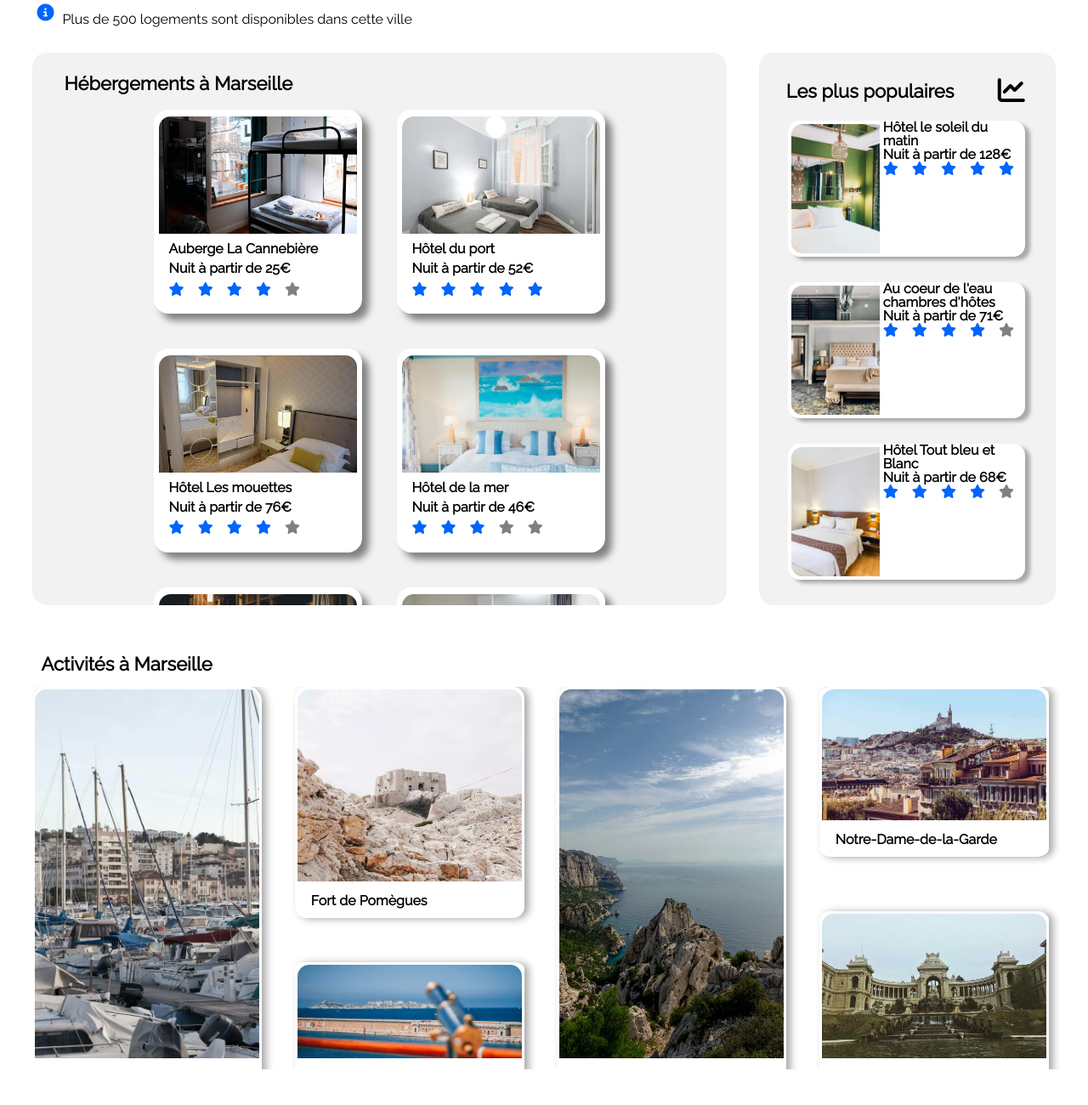
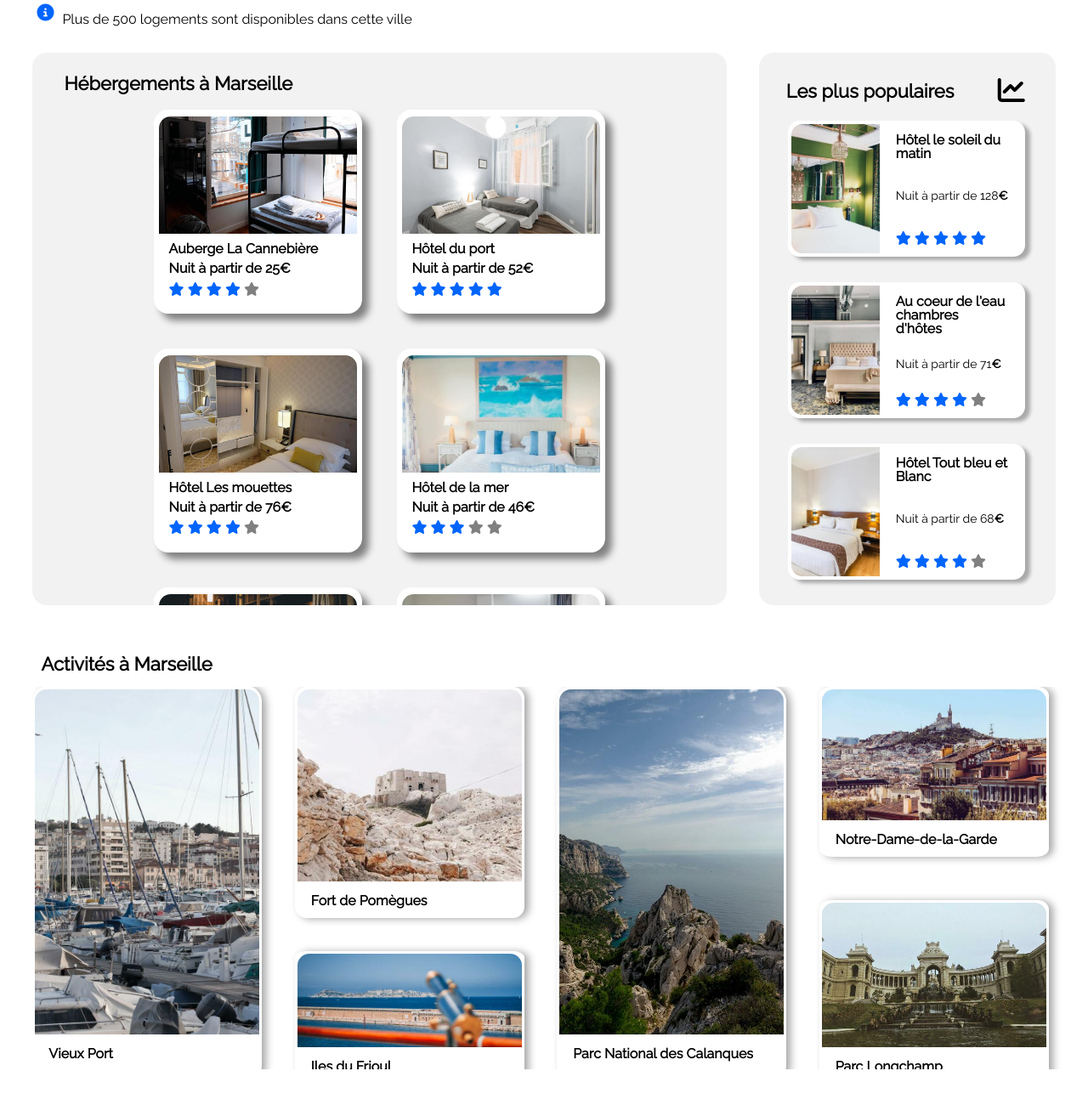
Before and after one commit to logaritme/Booki, a plain HTML site: page index.html in a window 1280 px wide. Shown: the part 360-1660 px from the top of the page at 85% size. Drawn offline with Linux system fonts and the light colour scheme.

Commit message:
Aside totalement terminé

```diff
--- a/index.html
+++ b/index.html
@@ -105,10 +105,10 @@
                                     </div>
                                     <figcaption class=fig-cap-bottom>
                                         <div class="left-border-radius">
-                                            <h3 class="text-black-color"><b>Auberge La Cannebière</b></h3>
+                                            <h3 class="black-color bold flex-start"><b>Auberge La Cannebière</b></h3>
                                         </div>
                                         <div class="left-border-radius">
-                                            <h3 class="text-black-color">Nuit à partir de 25€</h3>
+                                            <h3 class="black-color bold flex-start">Nuit à partir de 25€</h3>
                                         </div>
                                         <div class="left-border-radius">
                                             <span class="fas fa-star blue-star"></span>
@@ -132,10 +132,10 @@
                                     </div>
                                     <figcaption class=fig-cap-bottom>
                                         <div class="left-border-radius">
-                                            <h3 class="text-black-color"><b>Hôtel du port</b></h3>
+                                            <h3 class="black-color bold flex-start"><b>Hôtel du port</b></h3>
                                         </div>
                                         <div class="left-border-radius">
-                                            <h3 class="text-black-color">Nuit à partir de 52€</h3>
+                                            <h3 class="black-color bold flex-start">Nuit à partir de 52€</h3>
                                         </div>
                                         <div class="left-border-radius">
                                             <span class="fas fa-star blue-star"></span>
@@ -160,10 +160,10 @@
                                     </div>
                                     <figcaption class=fig-cap-bottom>
                                         <div class="left-border-radius">
-                                            <h3 class="text-black-color"><b>Hôtel Les mouettes</b></h3>
+                                            <h3 class="black-color bold flex-start"><b>Hôtel Les mouettes</b></h3>
                                         </div>
                                         <div class="left-border-radius">
-                                            <h3 class="text-black-color">Nuit à partir de 76€</h3>
+                                            <h3 class="black-color bold flex-start">Nuit à partir de 76€</h3>
                                         </div>
                                         <div class="left-border-radius">
                                             <span class="fas fa-star blue-star"></span>
@@ -188,10 +188,10 @@
                                     </div>
                                     <figcaption class=fig-cap-bottom>
                                         <div class="left-border-radius">
-                                            <h3 class="text-black-color"><b>Hôtel de la mer</b></h3>
+                                            <h3 class="black-color bold flex-start"><b>Hôtel de la mer</b></h3>
                                         </div>
                                         <div class="left-border-radius">
-                                            <h3 class="text-black-color">Nuit à partir de 46€</h3>
+                                            <h3 class="black-color bold flex-start">Nuit à partir de 46€</h3>
                                         </div>
                                         <div class="left-border-radius">
                                             <span class="fas fa-star blue-star"></span>
@@ -215,10 +215,10 @@
                                     </div>
                                     <figcaption class=fig-cap-bottom>
                                         <div class="left-border-radius">
-                                            <h3 class="text-black-color"><b>Auberge Le Panier</b></h3>
+                                            <h3 class="black-color bold flex-start"><b>Auberge Le Panier</b></h3>
                                         </div>
                                         <div class="left-border-radius">
-                                            <h3 class="text-black-color">Nuit à partir de 23€</h3>
+                                            <h3 class="black-color bold flex-start">Nuit à partir de 23€</h3>
                                         </div>
                                         <div class="left-border-radius">
                                             <span class="fas fa-star blue-star"></span>
@@ -243,10 +243,10 @@
                                     </div>
                                     <figcaption class=fig-cap-bottom>
                                         <div class="left-border-radius">
-                                            <h3 class="text-black-color"><b>Hôtel chez Amina</b></h3>
+                                            <h3 class="black-color bold flex-start"><b>Hôtel chez Amina</b></h3>
                                         </div>
                                         <div class="left-border-radius">
-                                            <h3 class="text-black-color">Nuit à partir de 96€</h3>
+                                            <h3 class="black-color bold flex-start">Nuit à partir de 96€</h3>
                                         </div>
                                         <div class="left-border-radius">
                                             <span class="fas fa-star blue-star"></span>
@@ -265,26 +265,24 @@
                     </div>
                 </div>
                 <aside>
-                    <div class="les-plus-pop-top">
+                    <div class="aside-top">
                         <h2 class="medium-text top-h">Les plus populaires</h2>
                         <div class="set-chart-line">
-                            <span class="fas fa-chart-line fa-2x top-span"></span>
+                            <span class="fas fa-chart-line fa-2x top-chart"></span>
                         </div>
                     </div>
                     <div class="aside-cards-column">
                         <div class="aside-card-self">
-                            <a class="cont-aside-click" href="./images/hebergements/1_xlarge/aside11.jpg">
+                            <a class="cont-aside-size" href="./images/hebergements/1_xlarge/aside11.jpg">
                                 <figure class="in-card-row">
-                                    <!-- <div class="aside-ratio-img"> -->
-                                    <!-- <div class="aside-content-one"> -->
-                                    <img class="les-plus-pop-img" src="./images/hebergements/4_small/aside1.jpg"
+                                    <img class="aside-img" src="./images/hebergements/4_small/aside1.jpg"
                                         alt="Chambre verte avec grand mirroir" title="Cliquer ici pour agrandir">
-                                    <!-- </div> -->
-                                    <!-- </div> -->
-                                    <figcaption class="aside-card-txt">
+                                         <figcaption class="aside-card-txt space padding">
                                         <div class="aside-border-radius">
-                                            <h3 class="text-black-color">Hôtel le soleil du matin</h3>
-                                            <h4 class="text-black-color">Nuit à partir de 128€</h4>
+                                            <span class="black-color bold margin-lodging">Hôtel le soleil du matin</span>
+                                        </div>
+                                        <div class="aside-border-radius">
+                                            <span class="black-color small">Nuit à partir de 128<b>€</b></span>
                                         </div>
                                         <div class="aside-border-radius">
                                             <span class="fas fa-star blue-star"></span>
@@ -299,18 +297,16 @@
                         </div>
 
                         <div class="aside-card-self">
-                            <a class="cont-aside-click" href="./images/hebergements/1_xlarge/aside22.jpg">
+                            <a class="cont-aside-size" href="./images/hebergements/1_xlarge/aside22.jpg">
                                 <figure class="in-card-row">
-                                    <!-- <div class="aside-ratio-img"> -->
-                                    <!-- <div class="aside-content-one"> -->
-                                    <img class="les-plus-pop-img" src="./images/hebergements/4_small/aside2.jpg"
+                                    <img class="aside-img" src="./images/hebergements/4_small/aside2.jpg"
                                         alt="Chambre grise avec grands rangements" title="Cliquer ici pour agrandir">
-                                    <!-- </div> -->
-                                    <!-- </div> -->
-                                    <figcaption class="aside-card-txt">
+                                     <figcaption class="aside-card-txt space padding">
                                         <div class="aside-border-radius">
-                                            <h3 class="text-black-color">Au coeur de l'eau chambres d'hôtes</h3>
-                                            <h4 class="text-black-color">Nuit à partir de 71€</h4>
+                                            <span class="black-color bold margin-lodging">Au coeur de l'eau chambres d'hôtes</span>
+                                        </div>
+                                        <div class="aside-border-radius">
+                                            <span class="black-color small">Nuit à partir de 71<b>€</b></span>
                                         </div>
                                         <div class="aside-border-radius">
                                             <span class="fas fa-star blue-star"></span>
@@ -324,18 +320,16 @@
                             </a>
                         </div>
                         <div class="aside-card-self">
-                            <a class="cont-aside-click" href="./images/hebergements/1_xlarge/aside33.jpg">
+                            <a class="cont-aside-size" href="./images/hebergements/1_xlarge/aside33.jpg">
                                 <figure class="in-card-row">
-                                    <!-- <div class="aside-ratio-img"> -->
-                                    <!-- <div class="aside-content-one"> -->
-                                    <img class="les-plus-pop-img" src="./images/hebergements/4_small/aside3.jpg"
+                                    <img class="aside-img" src="./images/hebergements/4_small/aside3.jpg"
                                         alt="Chambre blanche avec lits-doubles" title="Cliquer ici pour agrandir">
-                                    <!-- </div> -->
-                                    <!-- </div> -->
-                                    <figcaption class="aside-card-txt">
+                                      <figcaption class="aside-card-txt space padding">
                                         <div class="aside-border-radius">
-                                            <h3 class="text-black-color">Hôtel Tout bleu et Blanc</h3>
-                                            <h4 class="text-black-color">Nuit à partir de 68€</h4>
+                                            <span class="black-color bold margin-lodging">Hôtel Tout bleu et Blanc</span>
+                                        </div>
+                                        <div class="aside-border-radius">
+                                            <span class="black-color small">Nuit à partir de 68<b>€</b></span>
                                         </div>
                                         <div class="aside-border-radius">
                                             <span class="fas fa-star blue-star"></span>
@@ -353,13 +347,15 @@
             </section>
             <div class="activities">
                 <h2 id="activitesamarseille" class="title-activities">Activités à Marseille</h2>
-                <div class="act-box act-block-cards">
+                <div class="act-block-cards">
                     <div class="row act-shadow act-pointer">
                         <a href="./images/activites/1_xlarge/c11.jpg">
                             <figure>
-                                <img class="alone-in-row" src="./images/activites/3_medium/c1m.jpg"
-                                    alt="Vue du port" title="Cliquer ici pour agrandir">
-                                <figcaption class="figc-size-cont"><b class="text-black-color">Vieux Port</b>
+                                <div class="act-block-cards-portrait">
+                                    <img class="alone-in-row" src="./images/activites/3_medium/c1m.jpg"
+                                        alt="Vue du port" title="Cliquer ici pour agrandir">
+                                </div>
+                                <figcaption class="figc-size-cont"><b class="black-color bold">Vieux Port</b>
                                 </figcaption>
                             </figure>
                         </a>
@@ -370,7 +366,7 @@
                                 <figure>
                                     <img id="twin-in-row-one" src="./images/activites/4_small/c2.jpg"
                                         alt="Fort de Pomègues au milieu des rochers" title="Cliquer ici pour agrandir">
-                                    <figcaption class="figc-size-cont"><b class="text-black-color">Fort de Pomègues</b>
+                                    <figcaption class="figc-size-cont"><b class="black-color bold">Fort de Pomègues</b>
                                     </figcaption>
                                 </figure>
                             </a>
@@ -380,7 +376,7 @@
                                 <figure>
                                     <img id="twin-in-row-two" src="./images/activites/4_small/c3.jpg"
                                         alt="Iles du Frioul vu de la côte" title="Cliquer ici pour agrandir">
-                                    <figcaption class="figc-size-cont"><b class="text-black-color">Iles du Frioul</b>
+                                    <figcaption class="figc-size-cont"><b class="black-color bold">Iles du Frioul</b>
                                     </figcaption>
                                 </figure>
                             </a>
@@ -389,9 +385,11 @@
                     <div class="row act-shadow act-pointer">
                         <a href="./images/activites/1_xlarge/c44.jpg">
                             <figure>
-                                <img class="alone-in-row" src="./images/activites/3_medium/c4m.jpg"
-                                    alt="Vue de la côte entre mer et rochers" title="Cliquer ici pour agrandir">
-                                <figcaption class="figc-size-cont"><b class="text-black-color">Parc National des
+                                <div class="act-block-cards-portrait">
+                                    <img class="alone-in-row" src="./images/activites/3_medium/c4m.jpg"
+                                        alt="Vue de la côte entre mer et rochers" title="Cliquer ici pour agrandir">
+                                </div>
+                                <figcaption class="figc-size-cont"><b class="black-color bold">Parc National des
                                         Calanques</b>
                                 </figcaption>
                             </figure>
@@ -405,7 +403,7 @@
                                         alt="Vue de la cathédrale perchée sur la colline"
                                         title="Cliquer ici pour agrandir">
                                     <figcaption class="figc-size-cont"><b
-                                            class="text-black-color">Notre-Dame-de-la-Garde</b>
+                                            class="black-color bold">Notre-Dame-de-la-Garde</b>
                                     </figcaption>
                                 </figure>
                             </a>
@@ -415,15 +413,13 @@
                                 <figure>
                                     <img id="twin-in-row-forth" src="./images/activites/4_small/c6.jpg"
                                         alt="Vue de la grande fontaine dans le parc" title="Cliquer ici pour agrandir">
-                                    <figcaption class="figc-size-cont"><b class="text-black-color">Parc Longchamp</b>
+                                    <figcaption class="figc-size-cont"><b class="black-color bold">Parc Longchamp</b>
                                     </figcaption>
                                 </figure>
                             </a>
                         </div>
                     </div>
                 </div>
-
-
         </main>
         <footer>
             <div class="footer-position-setting">
--- a/style.css
+++ b/style.css
@@ -19,11 +19,17 @@
 
 a {
     text-decoration: none;
+    color: black;
 }
 
-a:active {
-    color: coral;
+a:hover {
+    color: #0065fc;
 }
+/* Version mobile et tablette */
+/* a:hover {
+    border-top: #0065FC 3px solid;
+    color: #0065FC;
+}*/
 
 article {
     display: flex;
@@ -543,7 +549,7 @@ input[type="submit"] {
     display: flex;
     align-items: flex-start;
     flex-wrap: wrap;
-    /* justify-content: space-between; */
+    /* justify-content: space-between; ou space-evenly*/
     gap: 1vw;
     box-shadow: 8px 8px 8px grey;
     border-radius: 17px 17px 17px 17px;
@@ -640,13 +646,52 @@ input[type="submit"] {
     margin-top: 3%;
 }
 
-.text-black-color {
+.black-color {
     color: black;
+}
+
+.bold {
+    font-weight: 1000;
+}
+
+.d-flex {
+    display: flex;
+}
+
+.space {
+    display: flex;
+    justify-content: space-between;
+}
+
+.padding {
+    padding: 15px 0 0 15px;
+}
+
+.margin-lodging {
+    margin: 0 35px 0 0;
+}
+
+.small {
+    font-size: 14px;
+}
+
+.flex-start {
+    display: flex;
+    justify-content: flex-start;
+}
+
+.center {
+    display: flex;
+    justify-content: center;
+}
+
+.flex-end {
+    display: flex;
+    justify-content: flex-end;
 }
 
 .fas.fa-star.blue-star {
     display: inline-block;
-    width:  30px;
     height: 30px;
     color: #0065fc;
     background-position-x: center;
@@ -661,7 +706,6 @@ input[type="submit"] {
 
 .fas.fa-star.grey-star {
     display: inline-block;
-    width:  30px;
     height: 30px;
     color: grey;
     background-position-x: center;
@@ -678,18 +722,7 @@ input[type="submit"] {
     border-radius: 17px 0px 0px 17px;
 }
 
-
-.cont-aside-click {
-    width: 100%;
-    /* border-style: ridge; */
-}
-
-.in-card-row {
-    display: flex;
-    flex-flow: row nowrap;
-}
-
-.les-plus-pop-top {
+.aside-top {
     width: 83%;
     display: flex;
     flex-direction: row;
@@ -732,7 +765,7 @@ input[type="submit"] {
     background-color: #F2F2F2;
 }
 
-.top-span {
+.top-chart {
     width: 50%;
     height: 100%;
     display: flex;
@@ -741,18 +774,6 @@ input[type="submit"] {
     /* border-style: ridge; */
 }
 
-.les-plus-pop-img {
-    display: block;
-    /* width: 100%; */
-    width: 40%;
-    height: 20vh;
-    object-fit: cover;
-    object-position: center;
-    background-color: white;
-    border: 4px solid white;
-    border-radius: 17px 0px 0px 17px;
-    /* border-style: ridge; */
-}
 
 aside {
     width: 29%;
@@ -785,23 +806,33 @@ aside {
     height: 20vh;
     align-items: stretch;
     display: flex;
-    flex-wrap: nowrap;
-    flex-direction: row;
+    flex-flow: row nowrap;
     margin-left: 2.65vw;
     margin-right: 2.65vw;
     margin-bottom: 30px;
     background-color: white;
     box-shadow: rgba(0, 0, 0, 0.3) 6px 4px 4px;
     border-radius: 14px 14px 14px 14px;
-    /* border-style: ridge; */
-
 }
 
-.aside-card-a {
-    padding: 46px 22px 14px 0px;
-    border-top: 2px solid transparent;
-    /* border-style: ridge; */
+.cont-aside-size {
+    width: 100%;
+}
 
+.in-card-row {
+    display: flex;
+    flex-flow: row nowrap;
+}
+
+.aside-img {
+    display: flex;
+    width: 40%;
+    height: 20vh;
+    object-fit: cover;
+    object-position: center;
+    background-color: white;
+    border: 4px solid white;
+    border-radius: 17px 0px 0px 17px;
 }
 
 .aside-card-txt {
@@ -811,10 +842,8 @@ aside {
     flex-wrap: nowrap;
     flex-direction: column;
     align-items: stretch;
-    justify-content: right;
+    /* justify-content: flex-end; */
     border-radius: 0px 14px 14px 0px;
-    /* border-style: ridge; */
-
 }
 
 /* Remaining Alphabetic Semantic tags */
@@ -945,6 +974,11 @@ ul {
     /* border-style: ridge; */
 }
 
+.act-block-cards-portrait {
+    width: 100%;
+    height: 412px;
+}
+
 .act-shadow {
     box-shadow: 5px 1px 10px rgba(0, 0, 0, 0.35);
     border-radius: 5% 5% 5% 5%;
@@ -986,7 +1020,7 @@ ul {
 .alone-in-row {
     display: block;
     width: 100%;
-    height: 55vh;
+    height: 100%;
     object-fit: cover;
     object-position: center;
     border: 10px solid white;
```
